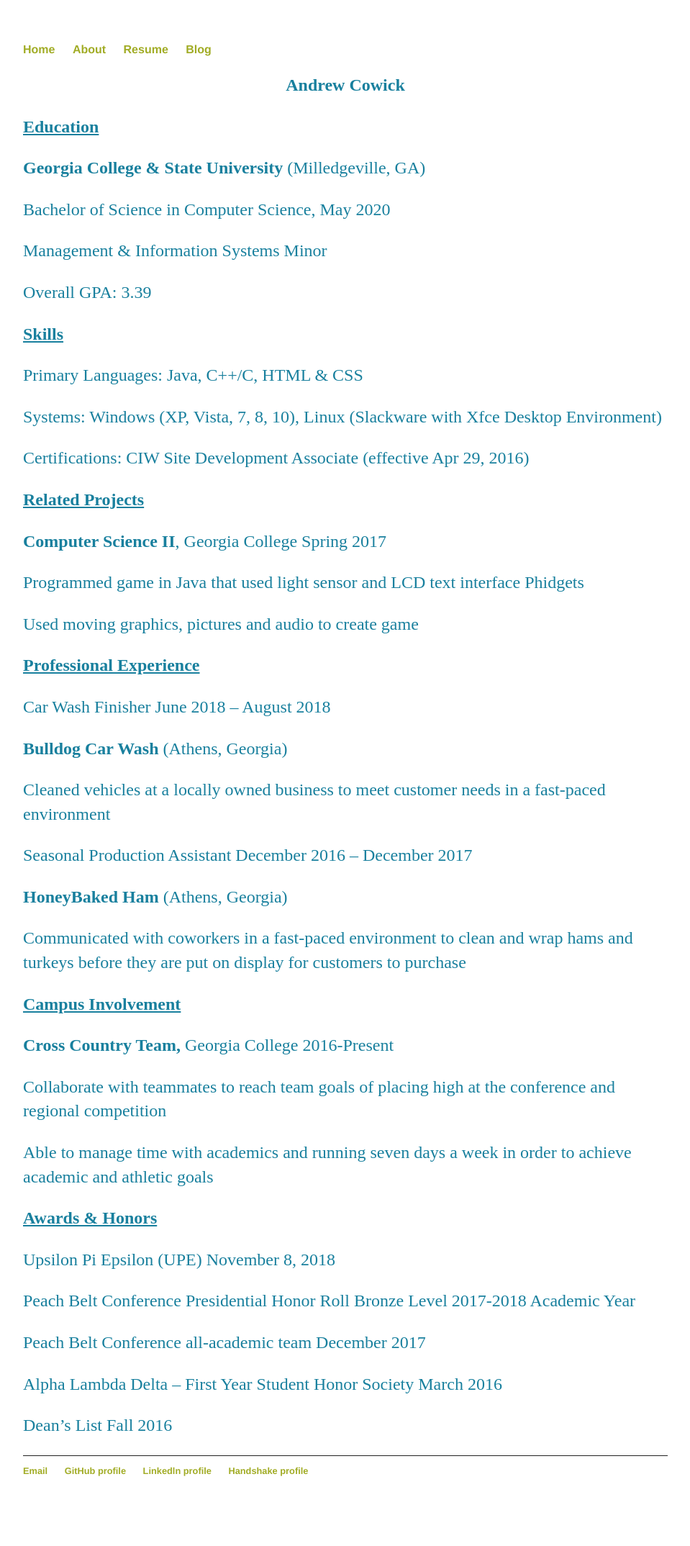
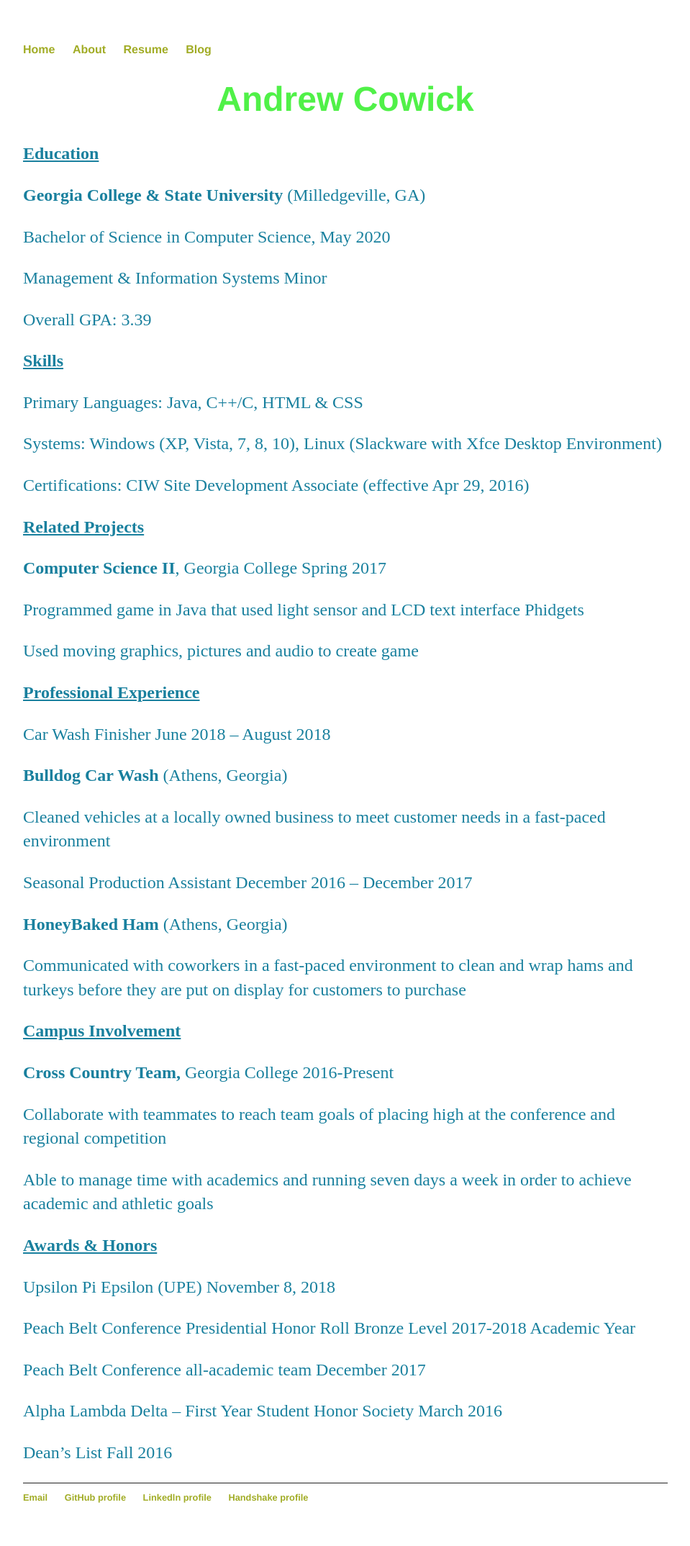
Before and after one commit to acow19/acow19.github.io, a Jekyll site: the page built from resume/index.html, in a window 1280 px wide. Shown: the whole page at 72% size, without its empty margins (160-1119 px from the left). Built offline with Jekyll 4.4.1, drawn with Linux system fonts in a browser that asks for light colours; before the commit the page ends 2111 px from its top, so only the background shows below that.

Commit message:
Update index.html

```diff
--- a/resume/index.html
+++ b/resume/index.html
@@ -4,9 +4,9 @@ title: Resume
 ---
 <div class="blurb">
 
-<p align="center">
+<h1 align="center">
     <strong>Andrew Cowick</strong>
-</p>
+</h1>
 
 
 
```
